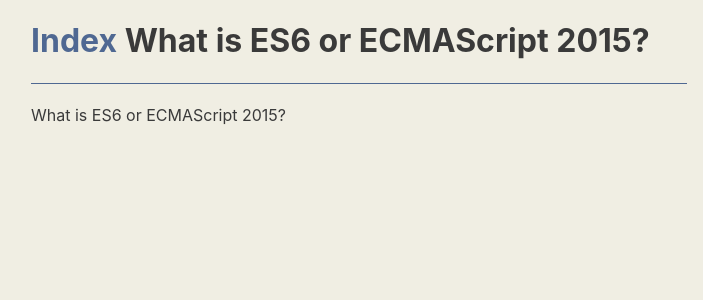
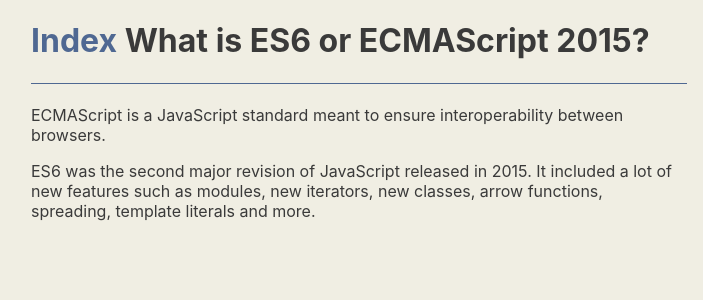
Before and after one commit to drbzyx/es6-concepts, a Next.js app in the folder app/: page /ecma-2015 in a window 1280 px wide. Shown: the top 300 px of the page, without its empty margins (281-984 px from the left). Built offline with nearby package versions, Linux system fonts and the light colour scheme.

Commit message:
Pages(ES6): Add content

```diff
--- a/app/pages/ecma-2015.js
+++ b/app/pages/ecma-2015.js
@@ -5,7 +5,15 @@ export default function Ecma() {
     <Main>
       <Heading>What is ES6 or ECMAScript 2015?</Heading>
       <Section>
-        <Paragraph>What is ES6 or ECMAScript 2015?</Paragraph>
+        <Paragraph>
+          ECMAScript is a JavaScript standard meant to ensure interoperability
+          between browsers.
+        </Paragraph>
+        <Paragraph>
+          ES6 was the second major revision of JavaScript released in 2015. It
+          included a lot of new features such as modules, new iterators, new
+          classes, arrow functions, spreading, template literals and more.
+        </Paragraph>
       </Section>
     </Main>
   )
```
